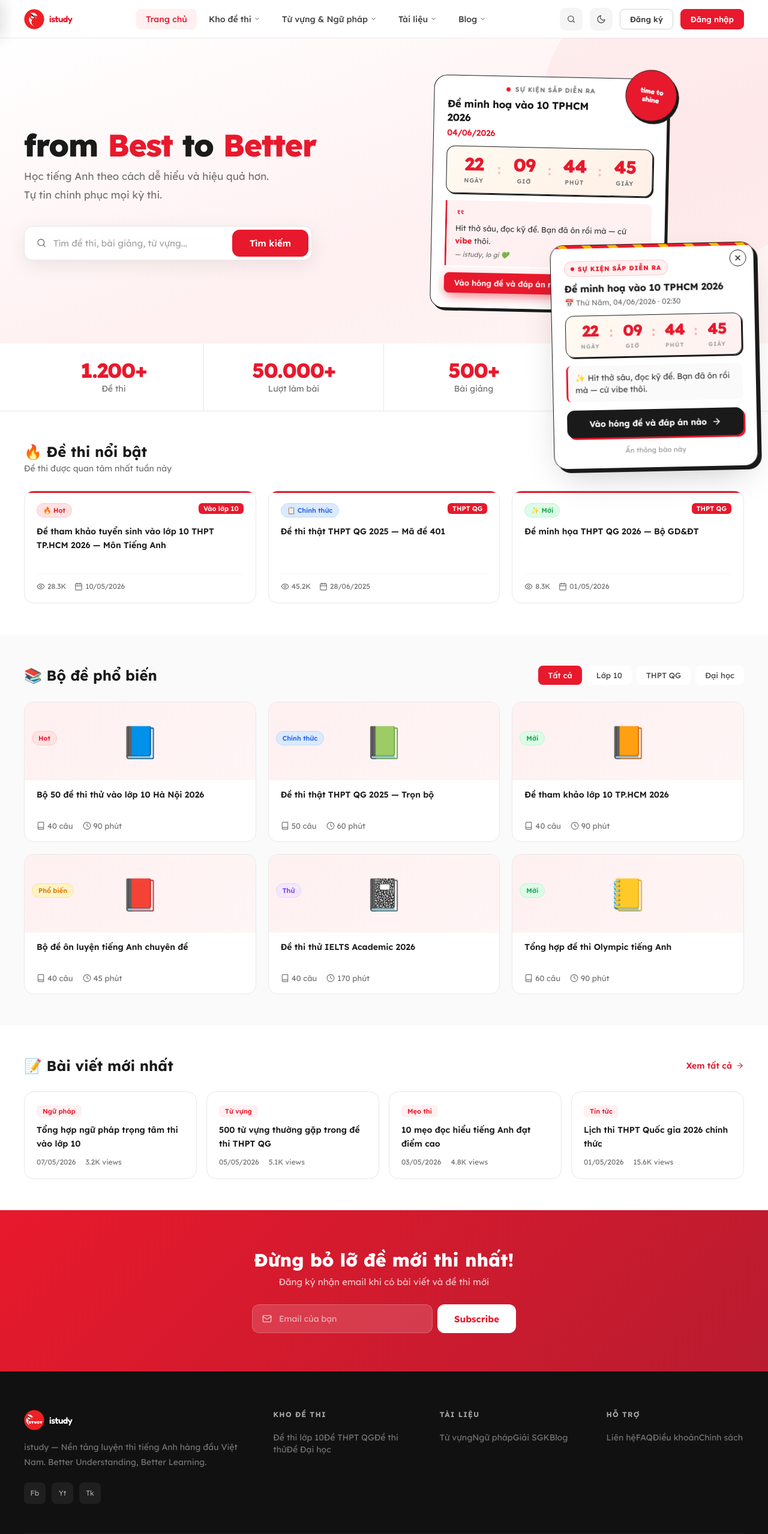
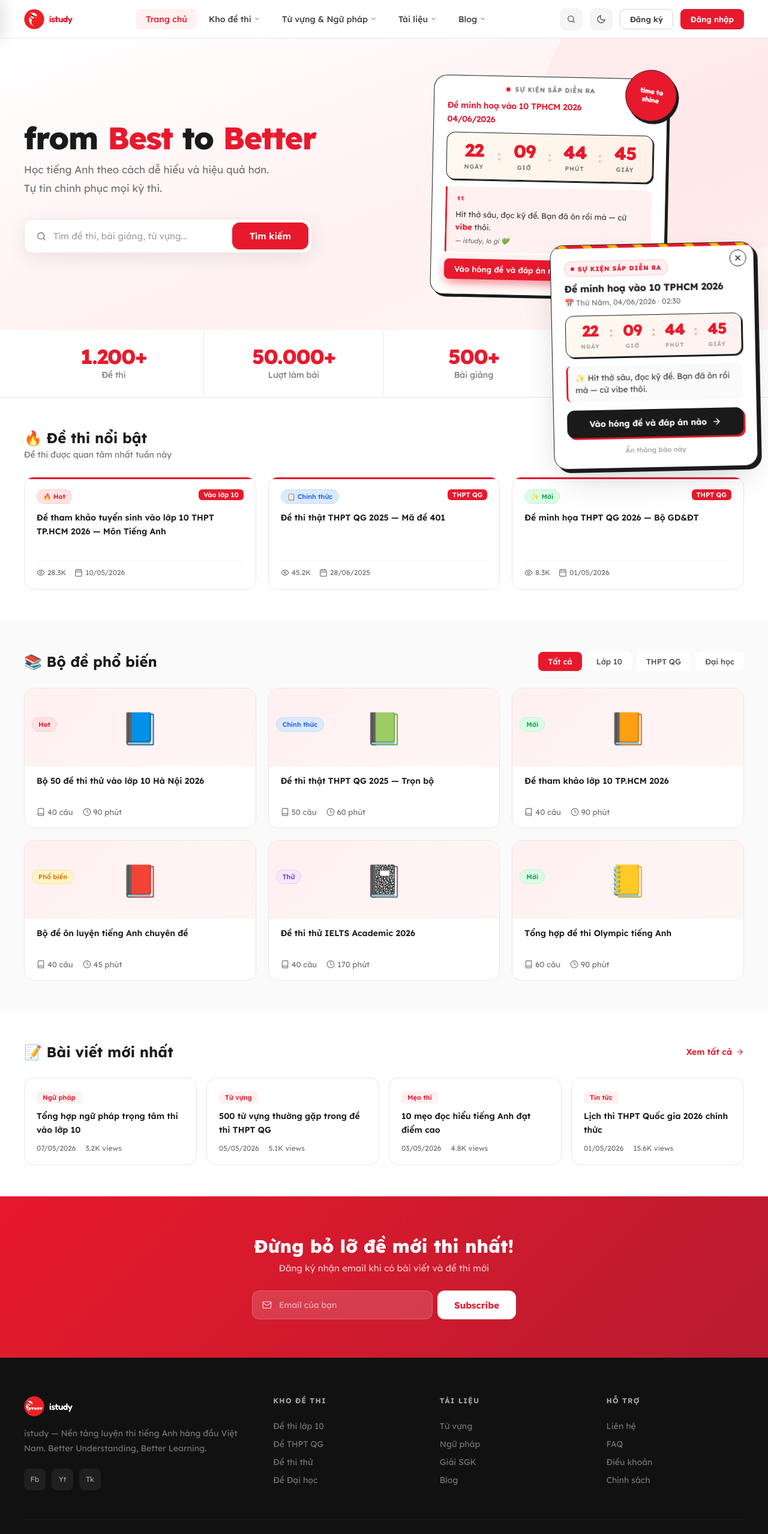
Before and after one commit to nth913/istudy-web, a Next.js app: page / in a window 1280 px wide. Shown: the top 2558 px of the page at 60% size. Built offline with nearby package versions, Linux system fonts and the light colour scheme; no server answers.

Commit message:
fix(web): design-sync chips + footer/[hidden] CSS + hero title <br>—

```diff
--- a/app/bai-viet/page.tsx
+++ b/app/bai-viet/page.tsx
@@ -100,8 +100,7 @@ export default function BaiVietPage() {
             <span className="cat-chip active" aria-current="true">
               Tất cả
             </span>
-            <span className="cat-chip">Ngữ pháp</span>
-            <span className="cat-chip">Từ vựng</span>
+            <span className="cat-chip">Từ vựng &amp; Ngữ pháp</span>
             <span className="cat-chip">Phát âm</span>
             <span className="cat-chip">Chiến lược thi</span>
             <span className="cat-chip">Mẫu câu</span>
--- a/app/globals.css
+++ b/app/globals.css
@@ -344,7 +344,7 @@ body.mm-open::after {
 .footer-socials { display: flex; gap: 10px; margin-top: 20px; }
 .footer-socials > div { width: 36px; height: 36px; border-radius: 8px; background: rgba(255,255,255,0.06); display: flex; align-items: center; justify-content: center; font-size: 12px; color: var(--g400); cursor: pointer; }
 .footer-col-title { font-size: 12px; font-weight: 700; color: var(--g400); text-transform: uppercase; letter-spacing: 1.2px; margin-bottom: 20px; }
-.footer-col-item { padding: 6px 0; font-size: 14px; color: var(--g500); cursor: pointer; }
+.footer-col-item { display: block; padding: 6px 0; font-size: 14px; color: var(--g500); cursor: pointer; }
 .footer-col-item:hover { color: var(--white); }
 .footer-bottom { border-top: 1px solid rgba(255,255,255,0.06); padding-top: 24px; display: flex; justify-content: space-between; font-size: 13px; color: var(--g600); }
 
@@ -958,3 +958,6 @@ body.mm-open::after {
 }
 .so-chip:hover { border-color: var(--red); color: var(--red); background: var(--red-light); }
 .so-chip:focus-visible { outline: 2px solid var(--red); outline-offset: 2px; }
+
+/* ===== Hidden utility (override display: flex/grid) ===== */
+[hidden] { display: none !important; }
--- a/app/page.tsx
+++ b/app/page.tsx
@@ -177,7 +177,7 @@ function resolveHeroCard(event: Event | null, now: Date): HeroCardData {
     );
   })();
 
-  const headlineMain = (event.short || event.title).replace(/—/g, "–");
+  const headlineMain = (event.short || event.title).replace(/—/g, "<br>—");
 
   if (state === "pre") {
     return {
@@ -290,7 +290,9 @@ export default async function HomePage() {
               </span>
 
               <h3 className="cd-headline">
-                {hero.headlineMain}
+                <span
+                  dangerouslySetInnerHTML={{ __html: hero.headlineMain }}
+                />
                 <span>{hero.headlineSub}</span>
               </h3>
 
```
